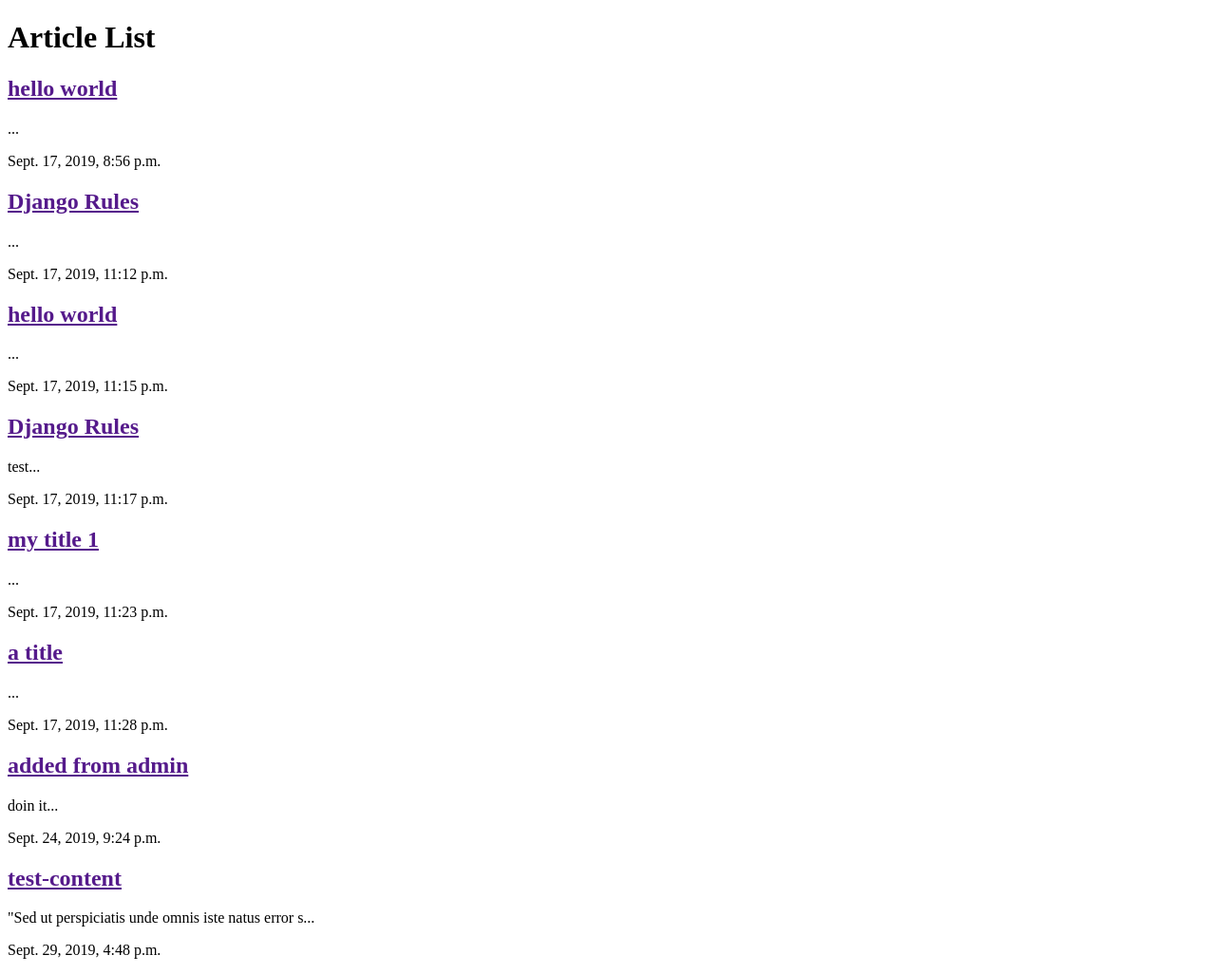
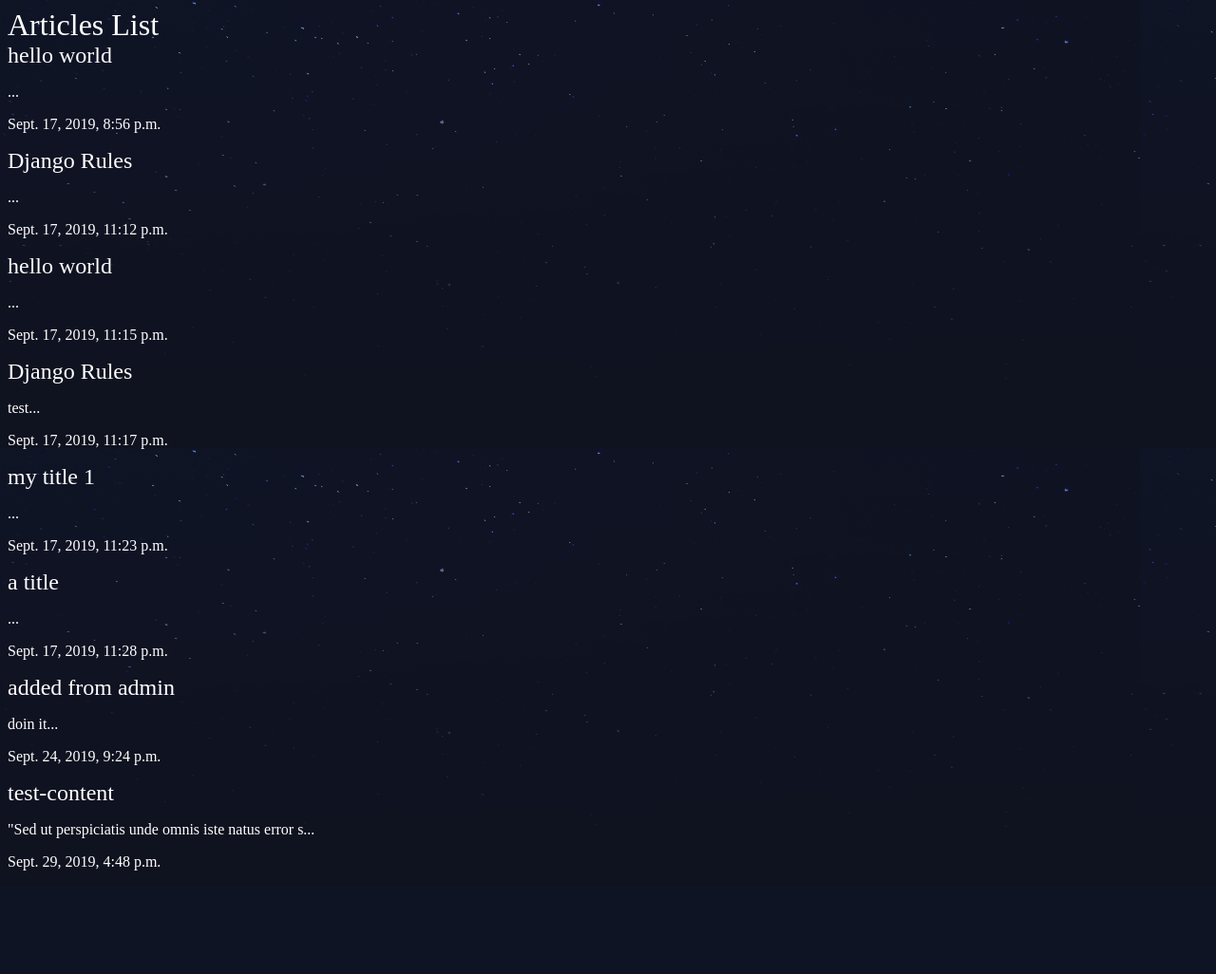
Before and after one commit to discopat1/django-blog, a Django app: page /articles/ in a window 1280 px wide. Shown: the whole page at 95% size. After the commit the page ends 917 px from the top, so only its background shows below. Run offline with Django 3.2, Linux system fonts and the light colour scheme; data comes from the database, SQL or seed files in the repository.

Commit message:
css linked up

```diff
--- a/djangonautic/articles/templates/articles/article_list.html
+++ b/djangonautic/articles/templates/articles/article_list.html
@@ -1,17 +1,18 @@
+{% load static from staticfiles %}
+
 <!DOCTYPE html>
-<html lang="en">
+<html>
     <head>
-    <meta charset="UTF-8">
-    <meta name="viewport" content="width=device-width, initial-scale=1.0">
-    <meta http-equiv="X-UA-Compatible" content="ie=edge">
-    <title>Articles</title>
+        <meta charset="utf-8">
+        <title></title>
+        <link rel="stylesheet" href="{% static 'styles.css' %}">
     </head>
     <body>
-    <h1>Article List</h1>
+        <h1>Articles List</h1>
         <div class="articles">
         {% for article in articles %}
             <div class="article">
-                <h2><a href="">{{ article.title }}</a></h2>
+                <h2><a href="#">{{ article.title }}</a></h2>
                 <p>{{ article.snippet }}</p>
                 <p>{{ article.date }}</p>
             </div>
--- /dev/null
+++ b/djangonautic/assets/styles.css
@@ -0,0 +1,20 @@
+body{
+    background-color: #0f121f;
+    background-image: url(stars.png);
+    background-repeat-y: no-repeat;
+    color: #fff;
+}
+
+body *{
+    font-family: Ubuntu;
+}
+
+h1, h2, h3, h4, h5{
+    font-weight: normal;
+    margin: 0;
+}
+
+a, a:hover, a:visited{
+    color: #fff;
+    text-decoration: none;
+}
--- a/djangonautic/djangonautic/settings.py
+++ b/djangonautic/djangonautic/settings.py
@@ -119,3 +119,7 @@ USE_TZ = True
 # https://docs.djangoproject.com/en/1.10/howto/static-files/
 
 STATIC_URL = '/static/'
+
+STATICFILES_DIRS = (
+    os.path.join(BASE_DIR, 'assets'),
+)
--- a/djangonautic/djangonautic/urls.py
+++ b/djangonautic/djangonautic/urls.py
@@ -1,7 +1,8 @@
 
 from django.conf.urls import url, include
 from django.contrib import admin
-from .import views
+from . import views
+from django.contrib.staticfiles.urls import staticfiles_urlpatterns
 
 urlpatterns = [
     url(r'^admin/', admin.site.urls),
@@ -10,3 +11,6 @@ urlpatterns = [
     url(r'^$', views.homepage),
 
 ]
+
+
+urlpatterns += staticfiles_urlpatterns()
```
Also changed, not shown: djangonautic/assets/stars.png (added), 2 other files. Lines whose indentation alone changed are shown as unchanged.
